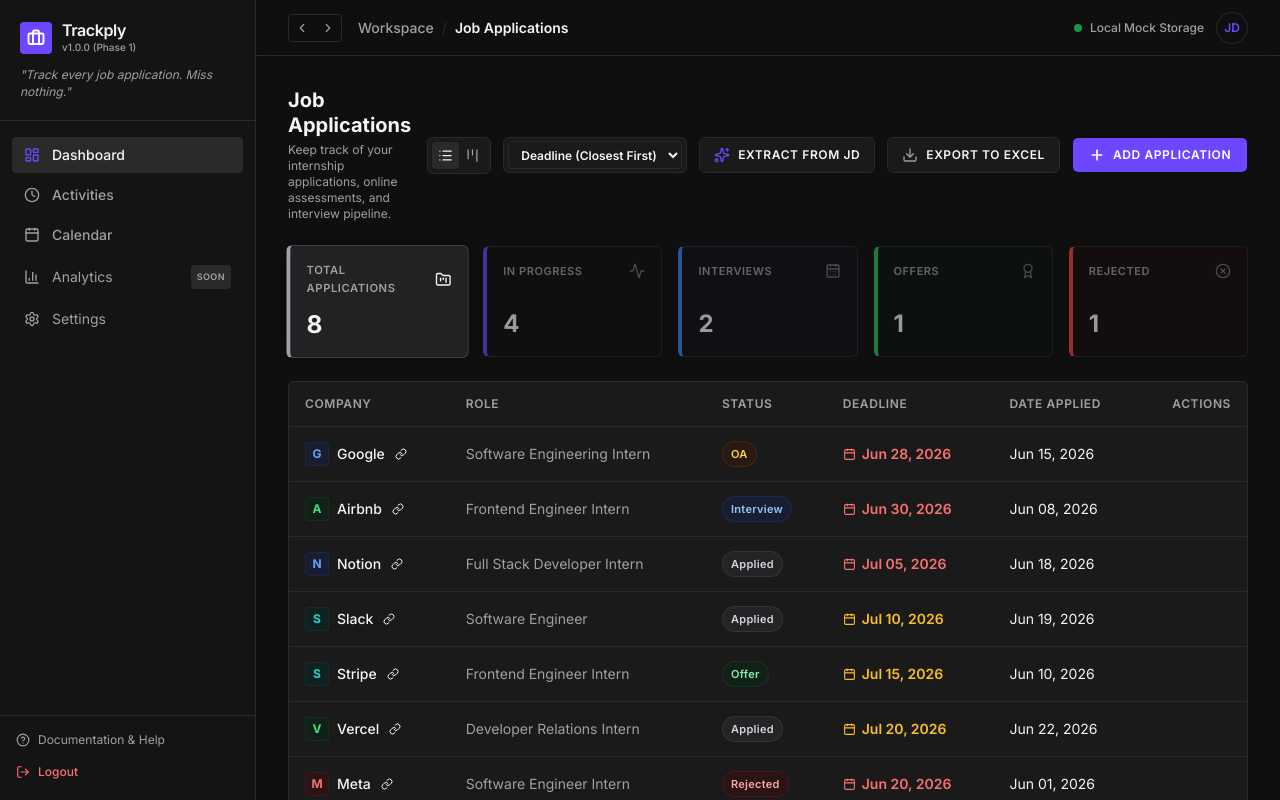
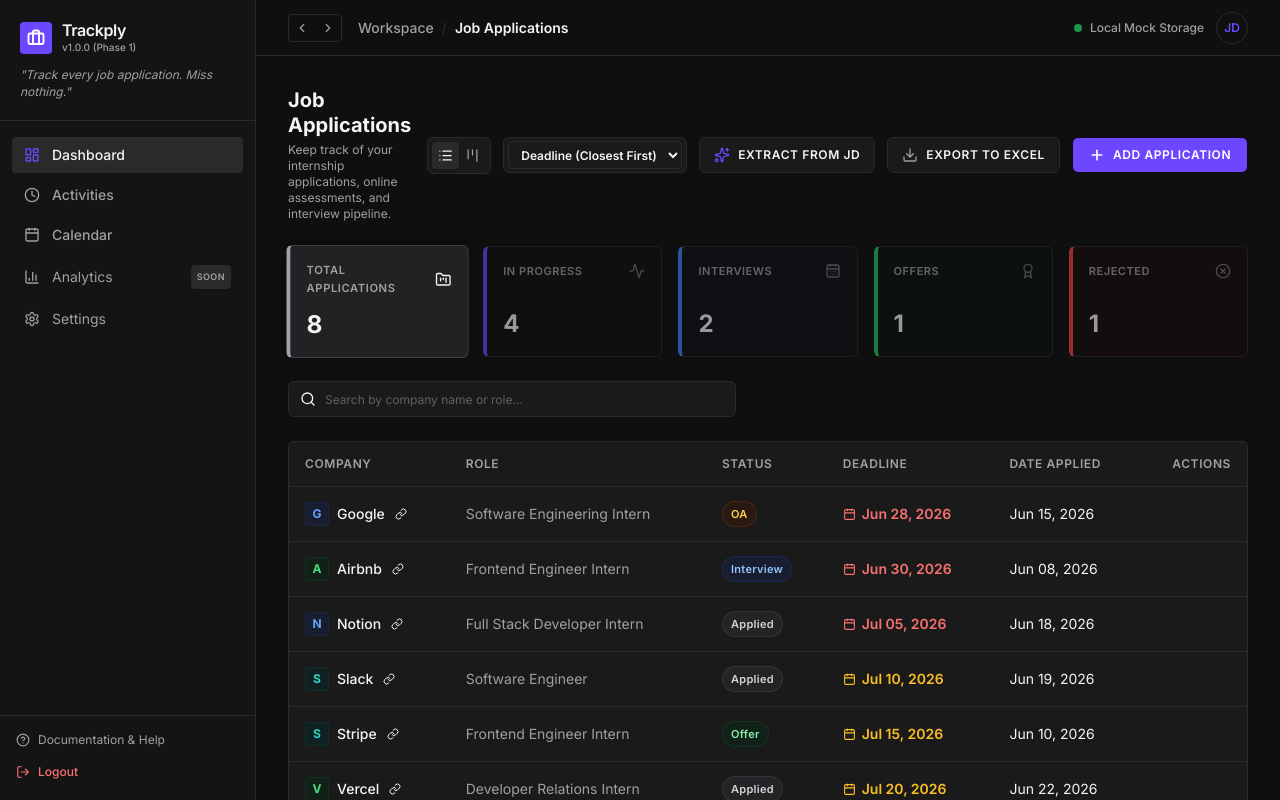
Before and after one commit to Kushagra-Mittal-07/Trackply_Interveiw_Tracker, a React (Vite) app: page /dashboard in a window 1280 px wide. Shown: the top 800 px of the page. Built offline with nearby package versions, Linux system fonts and the light colour scheme.

Commit message:
Add search input option to filter applications by company name or role

```diff
--- a/src/App.jsx
+++ b/src/App.jsx
@@ -14,7 +14,7 @@
 import JobDetailsPanel from "@/components/dashboard/JobDetailsPanel";
 import { Dialog, DialogContent } from "@/components/ui/dialog";
 import { initialApplications } from "@/data/mockData";
-import { Plus, Kanban, List, Sparkles, Download } from "lucide-react";
+import { Plus, Kanban, List, Sparkles, Download, Search } from "lucide-react";
 import { Button } from "@/components/ui/button";
 
 /**
@@ -67,6 +67,9 @@
 
   // Sorting state ('deadline-asc', 'deadline-desc', 'added-desc', 'applied-desc', 'applied-asc')
   const [sortBy, setSortBy] = useState("deadline-asc");
+
+  // Search query state
+  const [searchQuery, setSearchQuery] = useState("");
 
   // Dialog (modal) visibility state
   const [isFormOpen, setIsFormOpen] = useState(false);
@@ -217,13 +220,28 @@
     XLSX.writeFile(workbook, "trackply-applications.xlsx");
   };
 
-  // Filter application list based on active selected filter
+  // Filter application list based on active selected filter and search query
   const filteredApplications = applications.filter((app) => {
-    if (selectedStatus === "All") return true;
-    if (selectedStatus === "Active") {
-      return ["Applied", "OA"].includes(app.status);
+    // 1. Status Filter match
+    let statusMatch = true;
+    if (selectedStatus !== "All") {
+      if (selectedStatus === "Active") {
+        statusMatch = ["Applied", "OA"].includes(app.status);
+      } else {
+        statusMatch = app.status === selectedStatus;
+      }
     }
-    return app.status === selectedStatus;
+
+    // 2. Search Query match (company name or role, case-insensitive)
+    let searchMatch = true;
+    if (searchQuery.trim() !== "") {
+      const q = searchQuery.toLowerCase().trim();
+      const company = (app.company || "").toLowerCase();
+      const role = (app.role || "").toLowerCase();
+      searchMatch = company.includes(q) || role.includes(q);
+    }
+
+    return statusMatch && searchMatch;
   });
 
   // Sort applications based on active selection
@@ -380,7 +398,31 @@
                   selectedStatus={selectedStatus}
                   setSelectedStatus={setSelectedStatus}
                 />
-                  {/* Table or Cards displaying matching entries */}
+
+                {/* Search Bar */}
+                <div className="relative w-full max-w-md">
+                  <span className="absolute inset-y-0 left-0 flex items-center pl-3 pointer-events-none">
+                    <Search className="h-4 w-4 text-muted-foreground/60" />
+                  </span>
+                  <input
+                    type="text"
+                    placeholder="Search by company name or role..."
+                    value={searchQuery}
+                    onChange={(e) => setSearchQuery(e.target.value)}
+                    className="w-full h-9 pl-9 pr-8 text-xs bg-card border border-border rounded-lg text-foreground focus:outline-none focus:border-primary placeholder-muted-foreground/50 transition-all shadow-sm"
+                  />
+                  {searchQuery && (
+                    <button
+                      onClick={() => setSearchQuery("")}
+                      className="absolute inset-y-0 right-0 flex items-center pr-3 text-muted-foreground hover:text-foreground text-xs font-semibold"
+                      title="Clear Search"
+                    >
+                      ✕
+                    </button>
+                  )}
+                </div>
+
+                {/* Table or Cards displaying matching entries */}
                   {viewMode === "table" ? (
                     <ApplicationTable
                       applications={sortedApplications}
```
